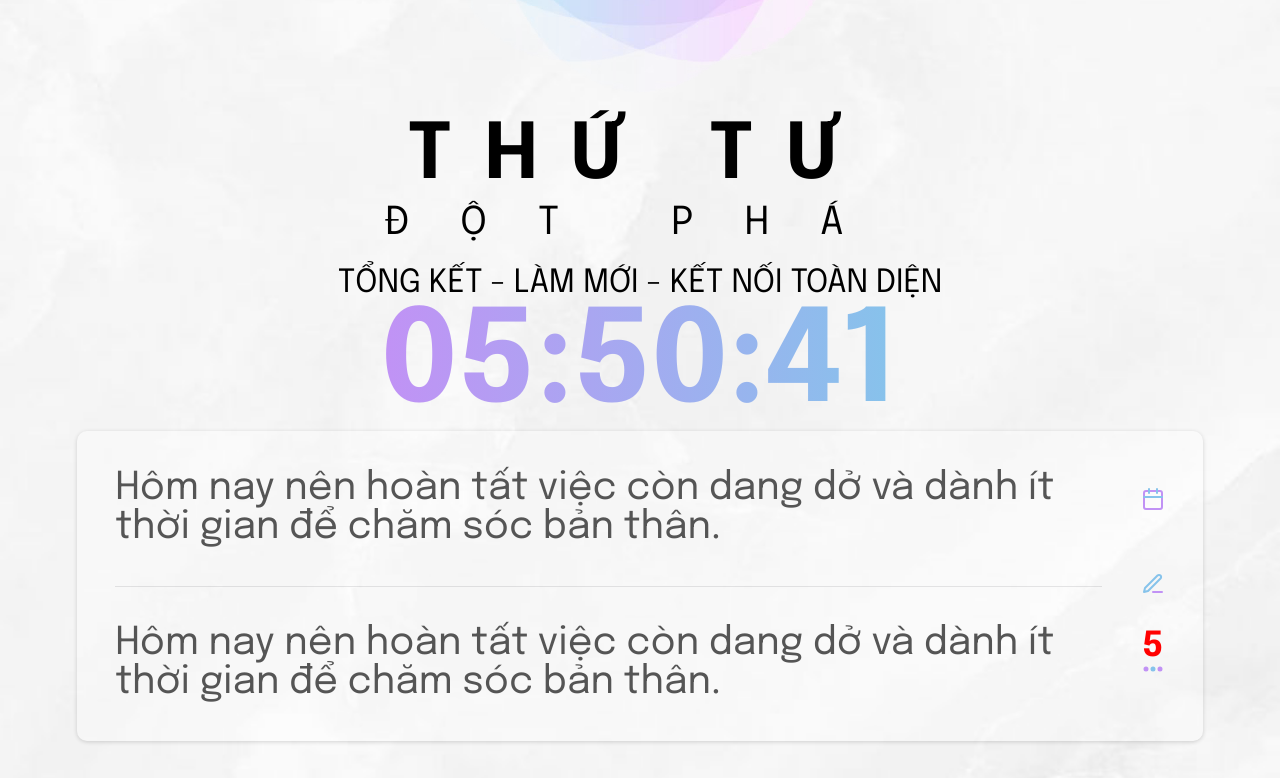
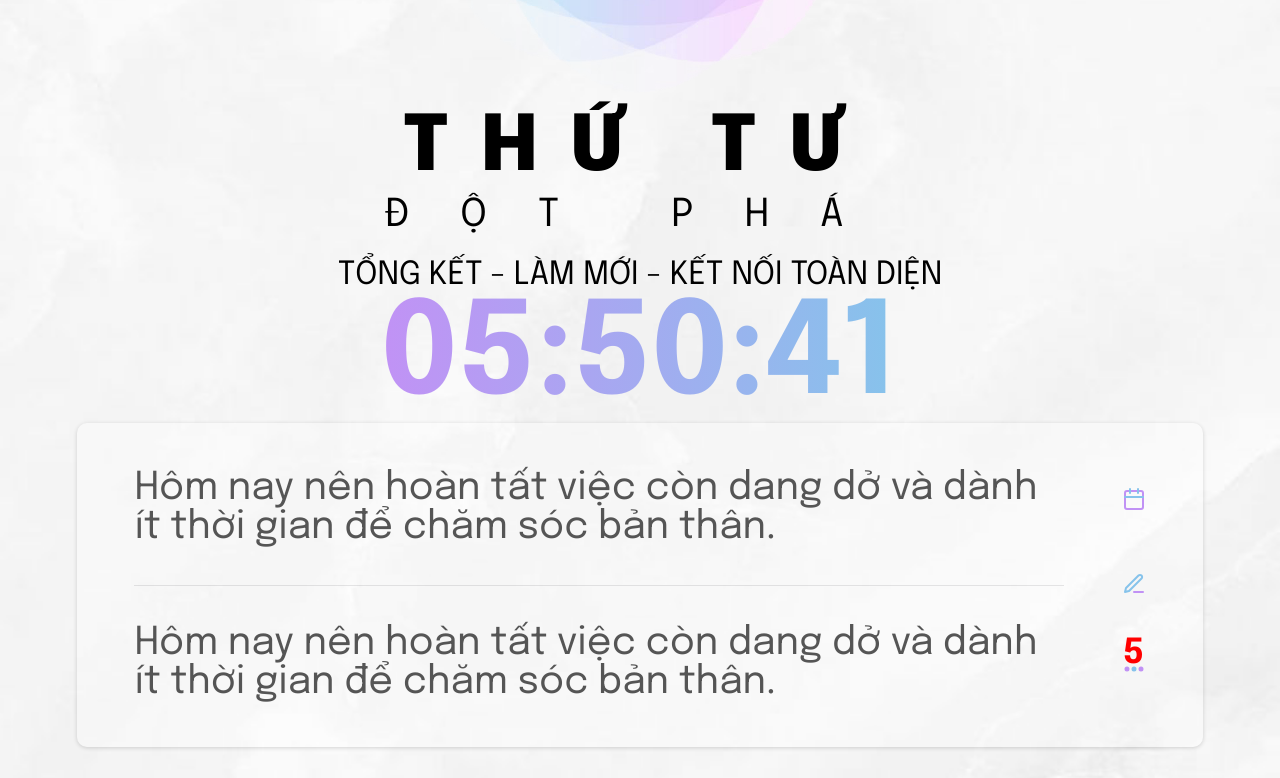
Before and after one commit to nhacthuong/pCalendar, a plain HTML site: page index.html in a window 1280 px wide. Shown: the part 359-1137 px from the top of the page. Drawn offline with Linux system fonts and the light colour scheme.

Commit message:
Update style.css

```diff
--- a/style.css
+++ b/style.css
@@ -41,7 +41,7 @@ body {
   /*! flex: 1; */
   justify-content: center;
   align-items: center;
-  margin: 3vh 0;
+  margin: 2vh 0 3vh 0;
 }
 
 .dvText > div{
@@ -54,7 +54,7 @@ body {
 }
 
 .dayOfWeek{
-  font-weight: bold;
+  font-weight: 900;
   justify-content: space-evenly;
   font-size: 6vw;
   letter-spacing: 2.5vw;
@@ -76,6 +76,7 @@ body {
   display: flex;
   flex-direction: column;
   justify-content: center;
+  font-weight: 400;
 }
 
 .dvPlan{
@@ -120,12 +121,12 @@ body {
 
 .card-info .dvInfo{
   flex: 1;
+  margin: 0 0 0 1.5em;
+  color: #555;
 }
 
 .card-info .dvInfo > div {
   padding: 1em 0;
-  margin: 0 0 0 1em;
-  color: #555;
 }
 
 .card-info .dvInfo > div:not(:last-child){
@@ -133,12 +134,30 @@ body {
 }
 
 .card-info .dvTools{
-  padding: 1em;
+  padding: 1.5em;
   text-align: center;
+}
+
+.card-info .dvTools > div {
+  cursor: pointer;
 }
 
 .card-info .dvTools > div:not(:last-child){
   margin-bottom: 1.2em;
+}
+
+.card-info .dvTools #btnAll{
+  position: relative;
+}
+
+.card-info .dvTools #btnAll div{
+  position: absolute;
+  bottom: 48%;
+  left: 0;
+  right: 0;
+  font-weight: bold;
+  font-size: 0.9em;
+  color: red;
 }
 
 
@@ -147,17 +166,3 @@ body {
   -webkit-background-clip: text;
   -webkit-text-fill-color: transparent;
 }
-
-.card-info .dvTools #btnAll{
-  position: relative;
-}
-
-.card-info .dvTools #btnAll div{
-  position: absolute;
-  bottom: 68%;
-  left: 0;
-  right: 0;
-  font-weight: bold;
-  font-size: 0.9em;
-  color: red;
-}
```
